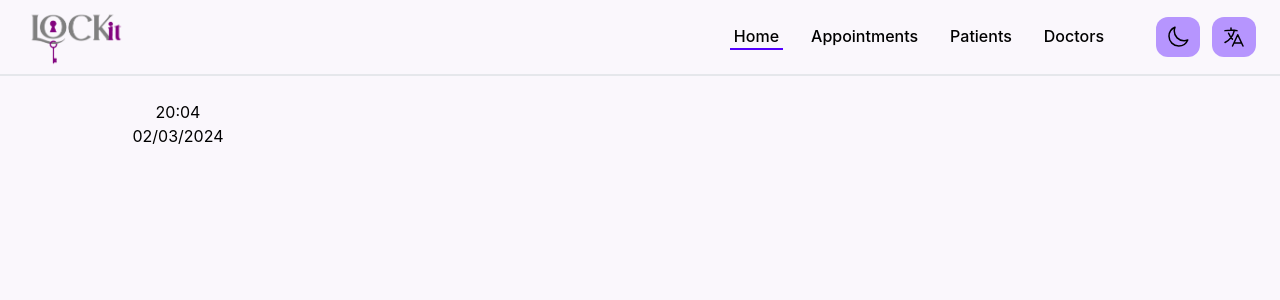
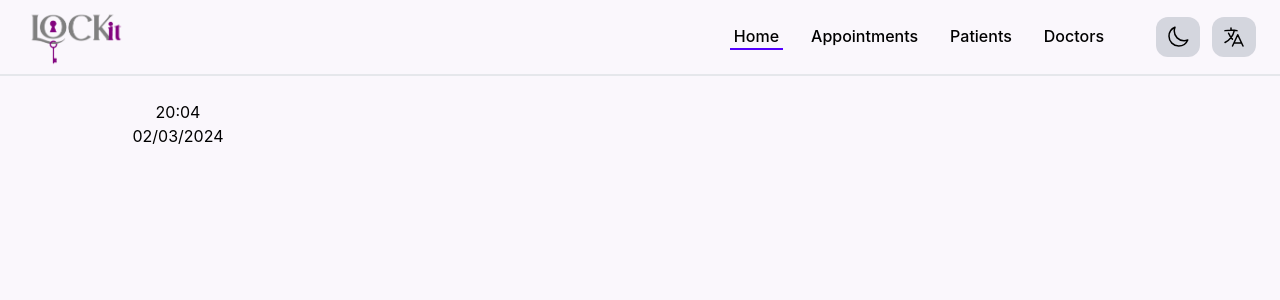
Before and after one commit to D4souls/QClinic-Frontend, an Angular app: page /home in a window 1280 px wide. Shown: the top 300 px of the page. Built offline with nearby package versions, Linux system fonts and the light colour scheme; what @midudev/tailwind-animations, tailwindcss-animated would draw is missing.

Commit message:
🪄 Change color buttons

```diff
--- a/src/app/pages/nav-bar/nav-bar.component.html
+++ b/src/app/pages/nav-bar/nav-bar.component.html
@@ -1,5 +1,5 @@
 <nav
-  class="flex flex-row w-screen items-center justify-between px-6 py-2 dark:bg-dark-main-bg dark:text-white"
+  class="flex flex-row w-screen items-center justify-between px-6 py-2 dark:bg-dark-main-bg dark:text-white/90"
 >
   <img src="/assets/images/logo-dark.png" alt="logo" width="100" />
   <div class="flex flex-row items-center gap-12">
@@ -38,10 +38,10 @@
     <div class="flex flex-row items-center gap-3 font-light">
       <button
         (click)="changeMode()"
-        class="flex justify-center items-center bg-main-purple/40 hover:bg-main-purple/60 py-2 px-2.5 rounded-xl transition ease-in-out"
+        class="flex justify-center items-center bg-gray-400/40 hover:bg-gray-500/60 py-2 px-2.5 rounded-xl transition ease-in-out"
       >
 
-        <div id="moon" class="animate-rotate-in">
+        <div id="moon">
           <svg xmlns="http://www.w3.org/2000/svg" fill="none" viewBox="0 0 24 24" stroke-width="1.5" stroke="currentColor" class="w-6 h-6">
             <path stroke-linecap="round" stroke-linejoin="round" d="M21.752 15.002A9.72 9.72 0 0 1 18 15.75c-5.385 0-9.75-4.365-9.75-9.75 0-1.33.266-2.597.748-3.752A9.753 9.753 0 0 0 3 11.25C3 16.635 7.365 21 12.75 21a9.753 9.753 0 0 0 9.002-5.998Z" />
           </svg>
@@ -55,7 +55,7 @@
 
       </button>
       <button
-        class="flex justify-center items-center bg-main-purple/40 hover:bg-main-purple/60 py-2 px-2.5 rounded-xl transition ease-in-out"
+        class="flex justify-center items-center bg-gray-400/40 hover:bg-gray-500/60 py-2 px-2.5 rounded-xl transition ease-in-out"
       >
       <svg xmlns="http://www.w3.org/2000/svg" fill="none" viewBox="0 0 24 24" stroke-width="1.5" stroke="currentColor" class="w-6 h-6">
         <path stroke-linecap="round" stroke-linejoin="round" d="m10.5 21 5.25-11.25L21 21m-9-3h7.5M3 5.621a48.474 48.474 0 0 1 6-.371m0 0c1.12 0 2.233.038 3.334.114M9 5.25V3m3.334 2.364C11.176 10.658 7.69 15.08 3 17.502m9.334-12.138c.896.061 1.785.147 2.666.257m-4.589 8.495a18.023 18.023 0 0 1-3.827-5.802" />
@@ -65,4 +65,4 @@
     </div>
   </div>
 </nav>
-<hr class="border border-0.5 w-screen border-gray-200 dark:border-gray-300">
+<hr class="border border-0.5 w-screen border-gray-200 dark:border-gray-700">
```
